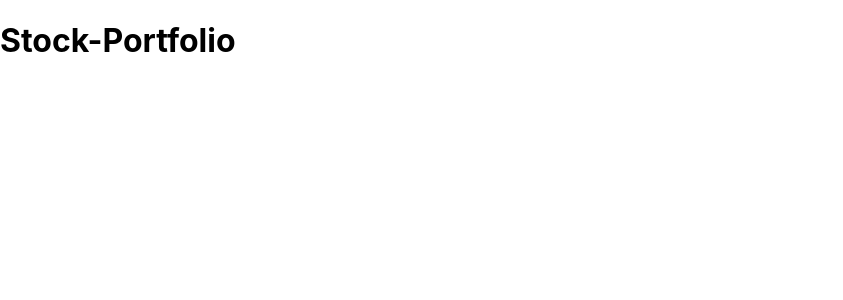
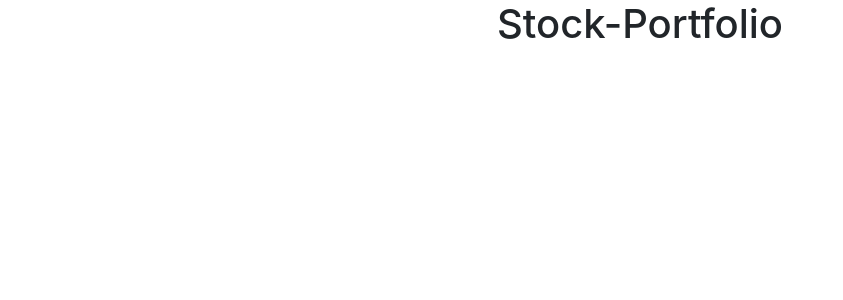
Before and after one commit to Raf-Batista/Stock-Portfolio, a React (Create React App) app in the folder stock-portfolio-frontend/: page / in a window 1280 px wide. Shown: the top 300 px of the page, without its empty margins (0-843 px from the left). Built offline with nearby package versions, Linux system fonts and the light colour scheme.

Commit message:
Add bootstrap cdn to index.html, add text-center class to h1 in Home.js

```diff
--- a/stock-portfolio-frontend/public/index.html
+++ b/stock-portfolio-frontend/public/index.html
@@ -25,6 +25,8 @@
       Learn how to configure a non-root public URL by running `npm run build`.
     -->
     <title>React App</title>
+    <!-- Bootstrap CDN -->
+    <link rel="stylesheet" href="https://stackpath.bootstrapcdn.com/bootstrap/4.4.1/css/bootstrap.min.css" integrity="sha384-Vkoo8x4CGsO3+Hhxv8T/Q5PaXtkKtu6ug5TOeNV6gBiFeWPGFN9MuhOf23Q9Ifjh" crossorigin="anonymous">
   </head>
   <body>
     <noscript>You need to enable JavaScript to run this app.</noscript>
--- a/stock-portfolio-frontend/src/components/Home.js
+++ b/stock-portfolio-frontend/src/components/Home.js
@@ -3,7 +3,7 @@
 export const Home = () => {
     return (
         <div>
-            <h1>Stock-Portfolio</h1>
+            <h1 className="text-center">Stock-Portfolio</h1>
         </div>
     )
 }
```
